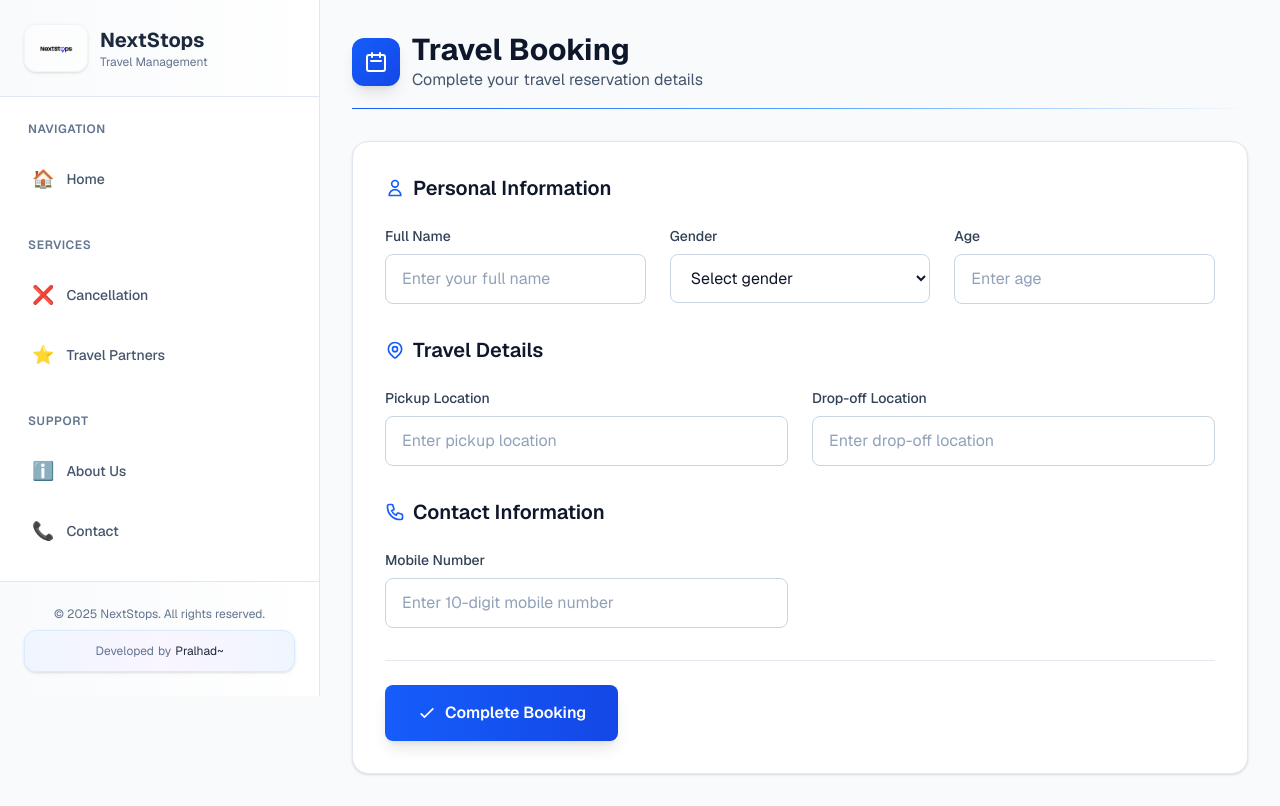
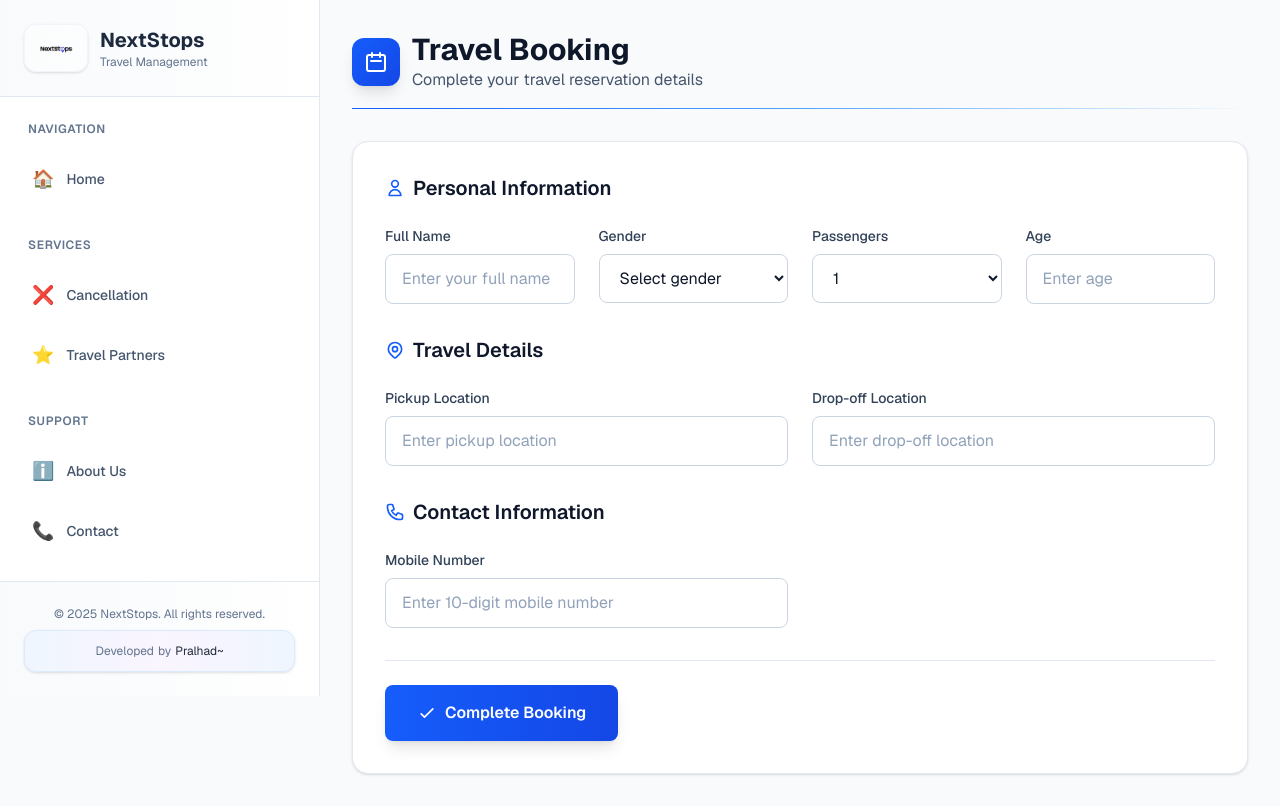
Before and after one commit to PRALHAD12/Next-Stops, a Next.js app: page /next/travel in a window 1280 px wide. Built offline with nearby package versions, Linux system fonts and the light colour scheme; no server answers.

Commit message:
Add passenger count selection to Airplane and Travel forms

```diff
--- a/src/app/next/airplane/page.tsx
+++ b/src/app/next/airplane/page.tsx
@@ -20,6 +20,7 @@ export default function AirplaneForm() {
     name: "",
     gender: "",
     age: "",
+    passenger_count: "1",
     departure_airport: "",
     arrival_airport: "",
     mobile_number: "",
@@ -41,6 +42,7 @@ export default function AirplaneForm() {
           name: form.name,
           gender: form.gender,
           age: form.age,
+          passenger_count: Number(form.passenger_count ?? 1),
           pickup_point: form.departure_airport,
           dropping_point: form.arrival_airport,
           mobile_number: form.mobile_number,
@@ -94,7 +96,7 @@ export default function AirplaneForm() {
                   </svg>
                   Passenger Information
                 </h2>
-                <div className="grid grid-cols-1 md:grid-cols-3 gap-6">
+                <div className="grid grid-cols-1 md:grid-cols-4 gap-6">
                   <div>
                     <label className="block text-sm font-medium text-slate-700 mb-2">Full Name</label>
                     <input
@@ -120,6 +122,25 @@ export default function AirplaneForm() {
                       <option value="male">Male</option>
                       <option value="female">Female</option>
                       <option value="other">Other</option>
+                    </select>
+                  </div>
+                  <div>
+                    <label className="block text-sm font-medium text-slate-700 mb-2">Passengers</label>
+                    <select
+                      name="passenger_count"
+                      required
+                      value={form.passenger_count}
+                      onChange={handleChange}
+                      className="w-full px-4 py-3 border border-slate-300 rounded-lg focus:ring-2 focus:ring-sky-500 focus:border-sky-500 transition-colors bg-white text-slate-900"
+                    >
+                      {Array.from({ length: 20 }, (_, i) => {
+                        const val = String(i + 1);
+                        return (
+                          <option key={val} value={val}>
+                            {val}
+                          </option>
+                        );
+                      })}
                     </select>
                   </div>
                   <div>
--- a/src/app/next/travel/page.tsx
+++ b/src/app/next/travel/page.tsx
@@ -19,6 +19,7 @@ export default function TravelForm() {
     name: "",
     gender: "",
     age: "",
+    passenger_count: "1",
     pickup_point: "",
     dropping_point: "",
     mobile_number: "",
@@ -40,6 +41,7 @@ export default function TravelForm() {
           name: form.name,
           gender: form.gender,
           age: form.age,
+          passenger_count: Number(form.passenger_count ?? 1),
           pickup_point: form.pickup_point,
           dropping_point: form.dropping_point,
           mobile_number: form.mobile_number,
@@ -92,7 +94,7 @@ export default function TravelForm() {
                   </svg>
                   Personal Information
                 </h2>
-                <div className="grid grid-cols-1 md:grid-cols-3 gap-6">
+                <div className="grid grid-cols-1 md:grid-cols-4 gap-6">
                   <div>
                     <label className="block text-sm font-medium text-slate-700 mb-2">Full Name</label>
                     <input
@@ -118,6 +120,25 @@ export default function TravelForm() {
                       <option value="male">Male</option>
                       <option value="female">Female</option>
                       <option value="other">Other</option>
+                    </select>
+                  </div>
+                  <div>
+                    <label className="block text-sm font-medium text-slate-700 mb-2">Passengers</label>
+                    <select
+                      name="passenger_count"
+                      required
+                      value={form.passenger_count}
+                      onChange={handleChange}
+                      className="w-full px-4 py-3 border border-slate-300 rounded-lg focus:ring-2 focus:ring-blue-500 focus:border-blue-500 transition-colors bg-white text-slate-900"
+                    >
+                      {Array.from({ length: 20 }, (_, i) => {
+                        const val = String(i + 1);
+                        return (
+                          <option key={val} value={val}>
+                            {val}
+                          </option>
+                        );
+                      })}
                     </select>
                   </div>
                   <div>
```
